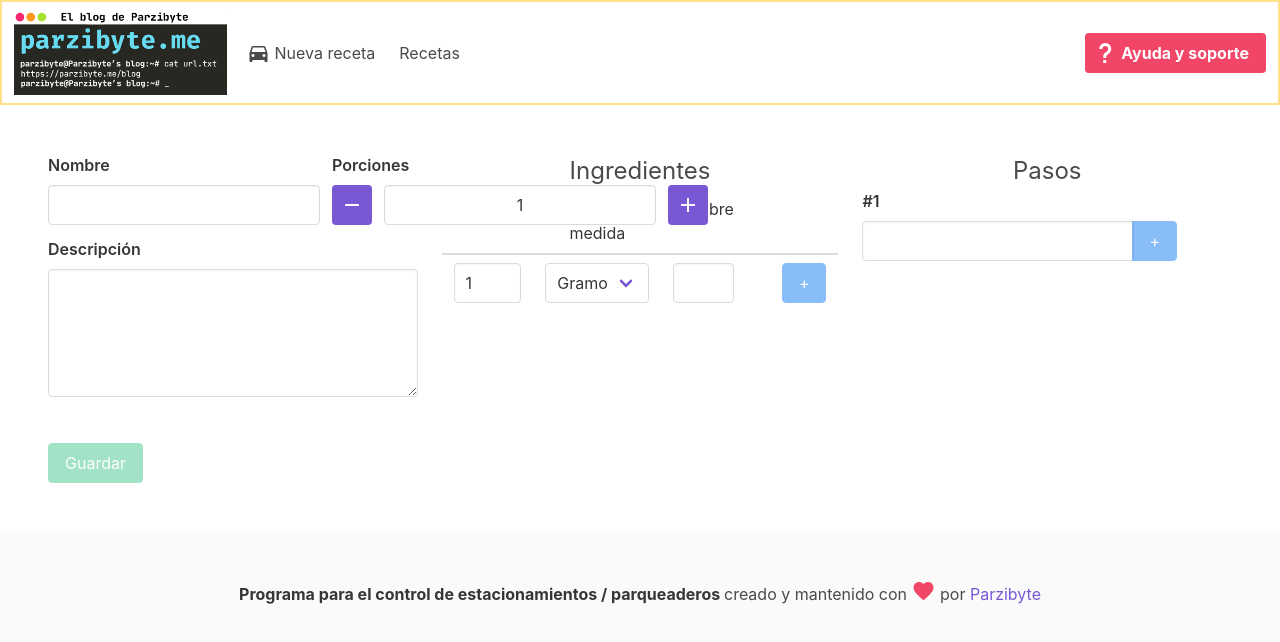
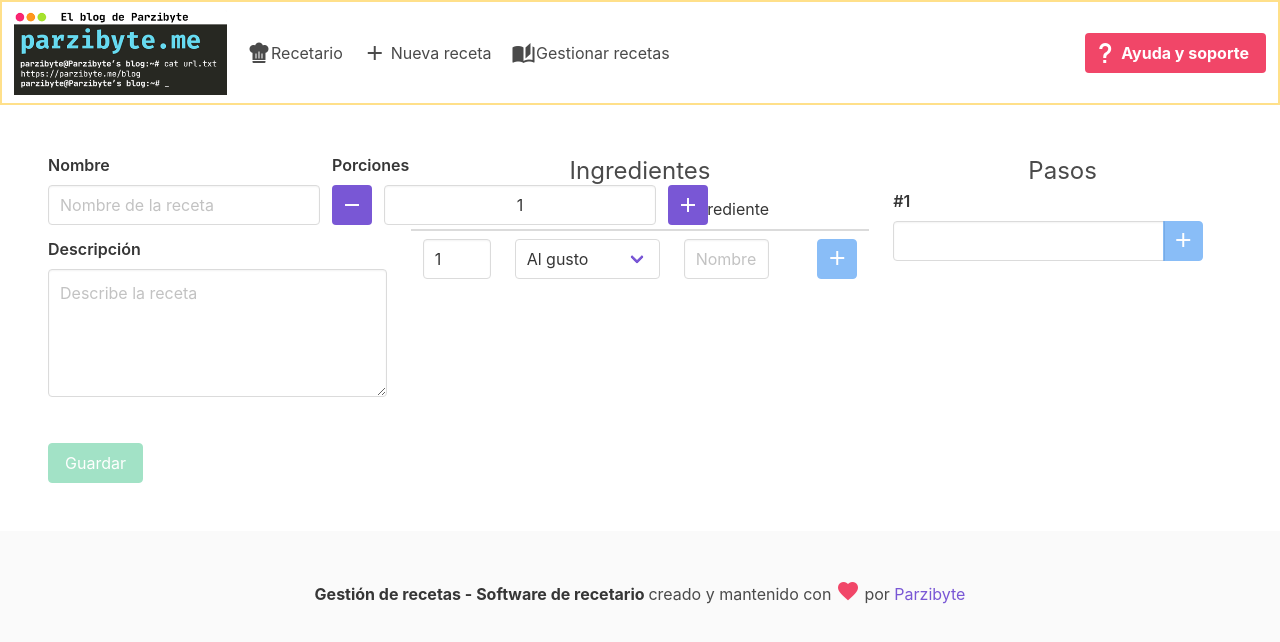
Before and after one commit to parzibyte/gestion_recetas, a Vue app: page /#/nueva-receta in a window 1280 px wide. Shown: the top 642 px of the page. Built offline with nearby package versions, Linux system fonts and the light colour scheme.

Commit message:
Cambios estéticos

```diff
--- a/src/App.vue
+++ b/src/App.vue
@@ -7,11 +7,15 @@
         </b-navbar-item>
       </template>
       <template #start>
+        <b-navbar-item tag="router-link" :to="{ name: 'Recetario' }"
+          ><b-icon icon="chef-hat"></b-icon>&nbsp;Recetario</b-navbar-item
+        >
         <b-navbar-item tag="router-link" :to="{ name: 'NuevaReceta' }"
-          ><b-icon icon="car" class="mr-1"></b-icon>Nueva receta</b-navbar-item
+          ><b-icon icon="plus" class="mr-1"></b-icon>Nueva receta</b-navbar-item
         >
         <b-navbar-item tag="router-link" :to="{ name: 'Recetas' }"
-          >Recetas</b-navbar-item
+          ><b-icon icon="book-open-page-variant"></b-icon>&nbsp;Gestionar
+          recetas</b-navbar-item
         >
       </template>
       <template #end>
@@ -31,10 +35,8 @@
     <footer class="footer">
       <div class="content has-text-centered">
         <p>
-          <strong
-            >Programa para el control de estacionamientos / parqueaderos </strong
-          >creado y mantenido con
-          <b-icon icon="heart" type="is-danger"></b-icon> por
+          <strong>Gestión de recetas - Software de recetario </strong>creado y
+          mantenido con <b-icon icon="heart" type="is-danger"></b-icon> por
           <a href="https://parzibyte.me/blog">Parzibyte</a>
         </p>
       </div>
--- a/src/Constantes.js
+++ b/src/Constantes.js
@@ -1,5 +1,7 @@
+const AL_GUSTO = "Al gusto";
 const Constantes = {
+    AL_GUSTO,
     URL_SERVIDOR: process.env.VUE_APP_RUTA_API,
-    UNIDADES_MEDIDA: ["Gramo", "Litro", "Pizca", "Pieza"],
+    UNIDADES_MEDIDA: [AL_GUSTO, "Gramo", "Litro", "Pizca", "Pieza", "Taza", "Cucharada", "Cucharadita"],
 };
 export default Constantes;
--- a/src/components/NuevaReceta.vue
+++ b/src/components/NuevaReceta.vue
@@ -4,7 +4,10 @@
       <div class="column">
         <b-field grouped>
           <b-field label="Nombre">
-            <b-input v-model="receta.nombre"></b-input>
+            <b-input
+              placeholder="Nombre de la receta"
+              v-model="receta.nombre"
+            ></b-input>
           </b-field>
           <b-field label="Porciones">
             <b-numberinput v-model="receta.porciones"></b-numberinput>
@@ -14,6 +17,7 @@
           <b-input
             maxlength="2048"
             type="textarea"
+            placeholder="Describe la receta"
             v-model="receta.descripcion"
           ></b-input>
         </b-field>
@@ -25,7 +29,7 @@
             <tr>
               <td>Cantidad</td>
               <td>Unidad medida</td>
-              <td>Nombre</td>
+              <td>Ingrediente</td>
               <td></td>
               <td></td>
             </tr>
@@ -55,7 +59,10 @@
               </td>
               <td>
                 <b-field>
-                  <b-input v-model="ingrediente.nombre"></b-input>
+                  <b-input
+                    placeholder="Nombre de ingrediente"
+                    v-model="ingrediente.nombre"
+                  ></b-input>
                 </b-field>
               </td>
               <td>
@@ -63,8 +70,9 @@
                   v-show="puedeMostrarBotonEliminarIngrediente()"
                   @click="eliminarIngrediente(indice_ingrediente)"
                   type="is-danger"
-                  >D</b-button
                 >
+                  <b-icon icon="delete"></b-icon>
+                </b-button>
               </td>
               <td>
                 <b-button
@@ -74,8 +82,8 @@
                   "
                   @click="agregarIngrediente()"
                   type="is-info"
-                  >+</b-button
-                >
+                  ><b-icon icon="plus"></b-icon
+                ></b-button>
               </td>
             </tr>
           </tbody>
@@ -94,8 +102,9 @@
               @click="eliminarPaso(indicePaso)"
               v-show="puedeMostrarBotonEliminarPaso()"
               type="is-danger"
-              >D</b-button
             >
+              <b-icon icon="delete"></b-icon>
+            </b-button>
           </p>
           <p class="control">
             <b-button
@@ -103,8 +112,9 @@
               :disabled="!deberiaHabilitarBotonAgregarPaso()"
               v-show="puedeMostrarBotonAgregarPaso(indicePaso)"
               type="is-info"
-              >+</b-button
             >
+              <b-icon icon="plus"></b-icon>
+            </b-button>
           </p>
         </b-field>
       </div>
@@ -136,6 +146,15 @@ export default {
     },
   }),
   methods: {
+    limpiarFormulario() {
+      this.receta = {
+        nombre: "",
+        descripcion: "",
+        porciones: 1,
+        ingredientes: [],
+        pasos: [],
+      };
+    },
     eliminarPaso(indice) {
       this.receta.pasos.splice(indice, 1);
     },
@@ -206,6 +225,7 @@ export default {
         "/agregar_receta.php",
         this.receta
       );
+      this.limpiarFormulario();
       console.log({ respuesta });
     },
   },
```
